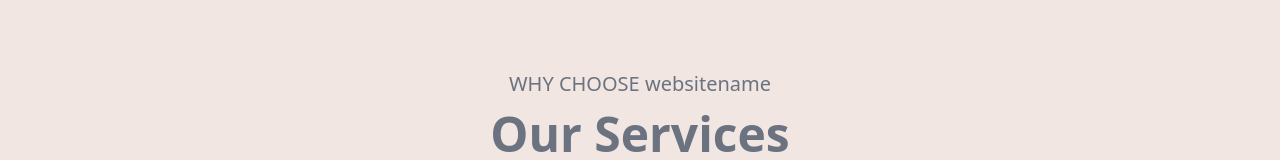
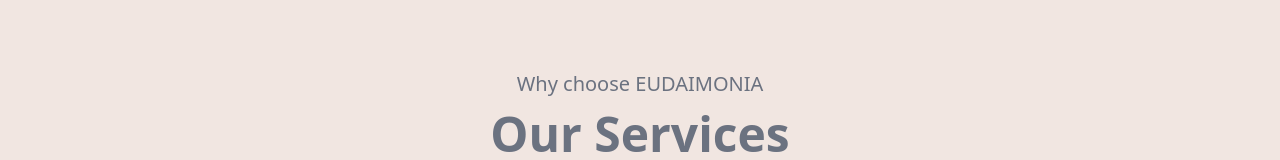
Before and after one commit to Hindol19/eudaimonia, a Next.js app in the folder frontend/: page / in a window 1280 px wide. Shown: the part 342-502 px from the top of the page. Built offline with nearby package versions, Linux system fonts and the light colour scheme.

Commit message:
services added

```diff
--- a/frontend/src/components/Services.jsx
+++ b/frontend/src/components/Services.jsx
@@ -4,7 +4,7 @@
   return (
     <div className="container mx-auto py-20" id='services'>
         <p className="text-base lg:text-xl font-medium text-gray-500 text-center">
-            WHY CHOOSE websitename
+            Why choose EUDAIMONIA
         </p>
         <p className="text-3xl lg:text-5xl font-semibold text-gray-500 text-center mt-3">
             Our Services
```
Also changed, not shown: frontend/src/components/Team.jsx (added).
